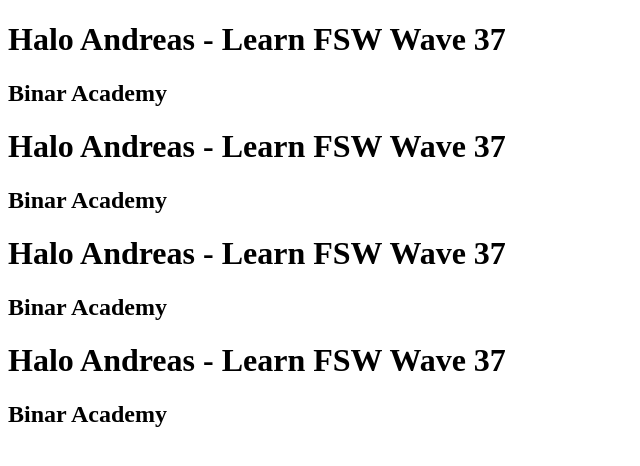
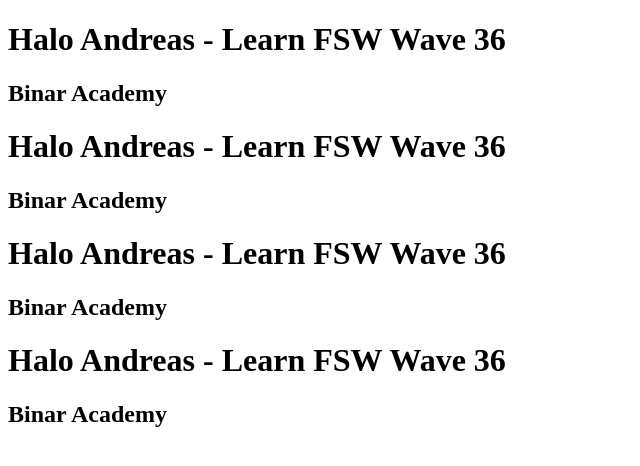
Before and after one commit to AndreasTan03/binar-academy-learn-git, a plain HTML site: page index.html in a window 1280 px wide. Shown: the full height of the page, 0-640 px from the left. Drawn offline with Linux system fonts and the light colour scheme.

Commit message:
change wave number

```diff
--- a/index.html
+++ b/index.html
@@ -7,15 +7,15 @@
     <title>Document</title>
 </head>
 <body>
-    <h1>Halo Andreas - Learn FSW Wave 37</h1>
+    <h1>Halo Andreas - Learn FSW Wave 36</h1>
     <h2>Binar Academy</h2>
 
-    <h1>Halo Andreas - Learn FSW Wave 37</h1>
+    <h1>Halo Andreas - Learn FSW Wave 36</h1>
     <h2>Binar Academy</h2>
 
-    <h1>Halo Andreas - Learn FSW Wave 37</h1>
+    <h1>Halo Andreas - Learn FSW Wave 36</h1>
     <h2>Binar Academy</h2>
 
-    <h1>Halo Andreas - Learn FSW Wave 37</h1>
+    <h1>Halo Andreas - Learn FSW Wave 36</h1>
     <h2>Binar Academy</h2>
 </html>
```
